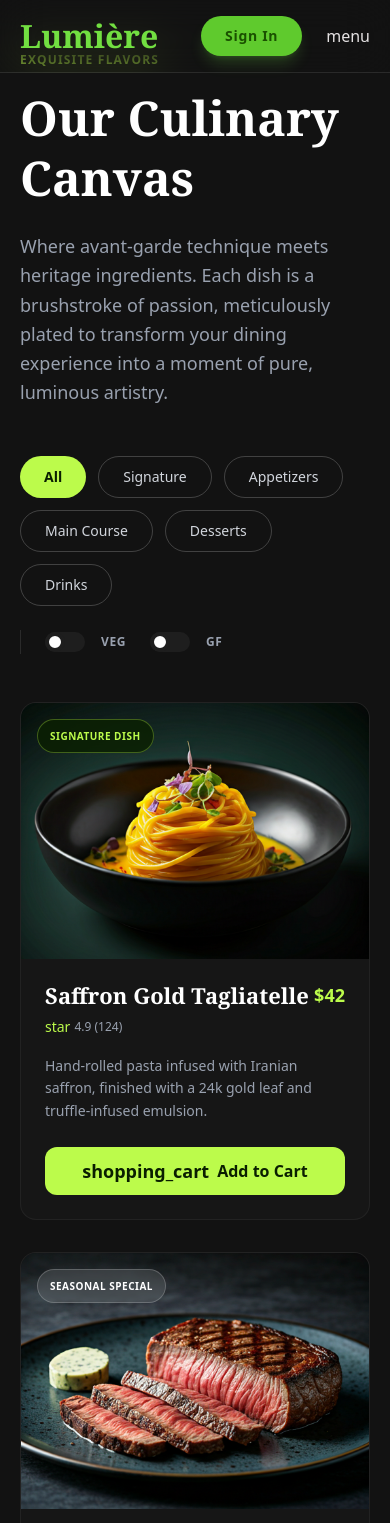
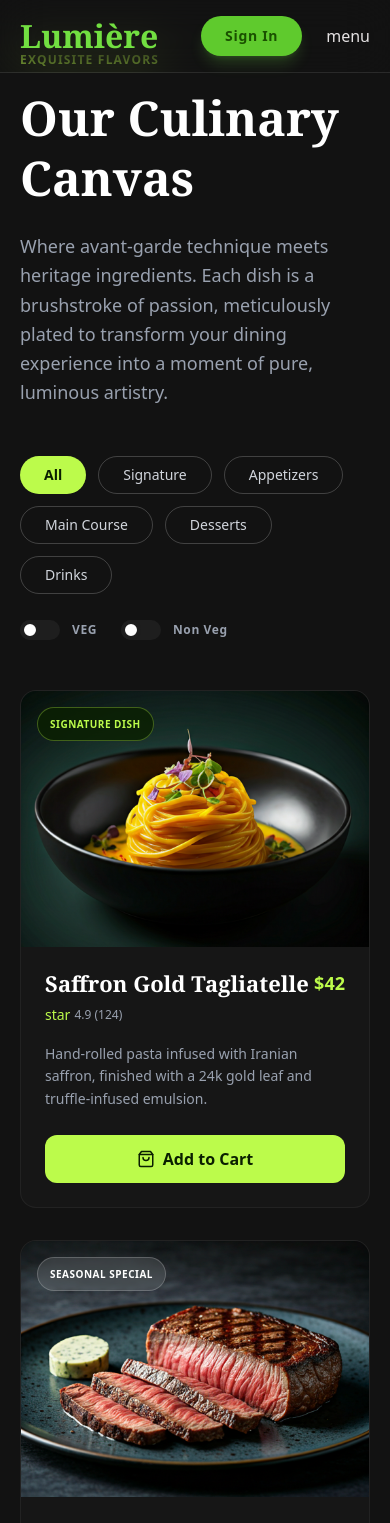
Before and after one commit to masterSahil/Lumiere, a Next.js app: page /menu in a window 390 px wide. Shown: the top 1523 px of the page. Built offline with nearby package versions, Linux system fonts and the light colour scheme.

Commit message:
menu ui optimised

```diff
--- a/app/menu/page.tsx
+++ b/app/menu/page.tsx
@@ -8,30 +8,12 @@ import dishImg5 from "@/assets/images/menu/dishes/dish5.png"
 import dishImg6 from "@/assets/images/menu/dishes/dish6.png"
 import special from "@/assets/images/menu/special/main.png"
 import Image from 'next/image';
+import { LuShoppingBag } from 'react-icons/lu';
+import { MinusCircle, PlusCircle } from 'lucide-react';
 
 export default function MenuPage() {
   return (
     <>
-
-      <style dangerouslySetInnerHTML={{ __html: `
-        body {
-          background-color: #121212;
-          color: #f3f4f6;
-          overflow-x: hidden;
-        }
-        .glass-card {
-          background: rgba(255, 255, 255, 0.03);
-          border: 1px solid rgba(255, 255, 255, 0.05);
-        }
-        .toggle-checkbox:checked {
-          right: 0;
-          border-color: #bcfb4b;
-        }
-        .toggle-checkbox:checked + .toggle-label {
-          background-color: #bcfb4b;
-        }
-      `}} />
-
       <div className="font-sans text-4 leading-6 selection:bg-[#bcfb4b] selection:text-[#0a1f00] min-h-screen bg-[#121212]">
 
         {/* Top Navigation Bar */}
@@ -52,30 +34,47 @@ export default function MenuPage() {
 
           {/* Filters & Toggles */}
           <div className="flex flex-col md:flex-row justify-between items-start md:items-center gap-6 mb-12">
+            {/* Category Buttons */}
             <div className="flex flex-wrap gap-3">
-              <button className="bg-[#bcfb4b] text-[#0a1f00] px-6 py-2 rounded-full text-[14px] font-semibold">All</button>
-              <button className="border border-white/20 text-gray-300 hover:border-[#bcfb4b] hover:text-white px-6 py-2 rounded-full text-[14px] transition-colors">Signature</button>
-              <button className="border border-white/20 text-gray-300 hover:border-[#bcfb4b] hover:text-white px-6 py-2 rounded-full text-[14px] transition-colors">Appetizers</button>
-              <button className="border border-white/20 text-gray-300 hover:border-[#bcfb4b] hover:text-white px-6 py-2 rounded-full text-[14px] transition-colors">Main Course</button>
-              <button className="border border-white/20 text-gray-300 hover:border-[#bcfb4b] hover:text-white px-6 py-2 rounded-full text-[14px] transition-colors">Desserts</button>
-              <button className="border border-white/20 text-gray-300 hover:border-[#bcfb4b] hover:text-white px-6 py-2 rounded-full text-[14px] transition-colors">Drinks</button>
+              <button className="bg-[#bcfb4b] text-[#0a1f00] px-6 py-2 rounded-full text-sm font-semibold">
+                All
+              </button>
+
+              {["Signature", "Appetizers", "Main Course", "Desserts", "Drinks"].map(
+                (item) => (
+                  <button key={item}
+                    className="px-6 py-2 rounded-full text-sm text-gray-300 border border-white/20 hover:border-[#bcfb4b] hover:text-white transition-all duration-300">
+                    {item}
+                  </button>
+                )
+              )}
             </div>
-            <div className="flex items-center gap-6 border-l border-white/10 pl-6">
-              {/* Veg Toggle */}
-              <div className="flex items-center gap-2">
-                <div className="relative inline-block w-10 mr-2 align-middle select-none transition duration-200 ease-in">
-                  <input type="checkbox" name="toggle" id="veg-toggle" className="toggle-checkbox absolute block w-5 h-5 rounded-full bg-white border-4 border-[#1e1e1e] appearance-none cursor-pointer z-10 transition-transform duration-200 ease-in-out" />
-                  <label htmlFor="veg-toggle" className="toggle-label block overflow-hidden h-5 rounded-full bg-[#1e1e1e] cursor-pointer"></label>
-                </div>
+
+            {/* Filters */}
+            <div className="flex items-center gap-6 md:border-l border-white/10 md:pl-6">
+
+              {/* VEG Toggle */}
+              <div className="flex items-center gap-3">
+                <label htmlFor="veg-toggle" className="relative inline-flex h-5 w-10 cursor-pointer">
+                  <input id="veg-toggle" type="checkbox" className="peer sr-only"/>
+
+                  <span className="absolute inset-0 rounded-full bg-[#1e1e1e] transition-colors duration-300 peer-checked:bg-[#bcfb4b]" />
+                  <span className="absolute left-0 top-0 h-5 w-5 rounded-full border-4 border-[#1e1e1e] bg-white transition-all duration-300 peer-checked:translate-x-5 peer-checked:border-[#bcfb4b]"/>
+                </label>
+
                 <span className="text-[12px] font-bold tracking-wider text-gray-400">VEG</span>
               </div>
+
               {/* GF Toggle */}
-              <div className="flex items-center gap-2">
-                <div className="relative inline-block w-10 mr-2 align-middle select-none transition duration-200 ease-in">
-                  <input type="checkbox" name="toggle" id="gf-toggle" className="toggle-checkbox absolute block w-5 h-5 rounded-full bg-white border-4 border-[#1e1e1e] appearance-none cursor-pointer z-10 transition-transform duration-200 ease-in-out" />
-                  <label htmlFor="gf-toggle" className="toggle-label block overflow-hidden h-5 rounded-full bg-[#1e1e1e] cursor-pointer"></label>
-                </div>
-                <span className="text-[12px] font-bold tracking-wider text-gray-400">GF</span>
+              <div className="flex items-center gap-3">
+                <label htmlFor="gf-toggle" className="relative inline-flex h-5 w-10 cursor-pointer">
+                  <input id="gf-toggle" type="checkbox" className="peer sr-only"/>
+
+                  <span className="absolute inset-0 rounded-full bg-[#1e1e1e] transition-colors duration-300 peer-checked:bg-[#bcfb4b]" />
+                  <span className="absolute left-0 top-0 h-5 w-5 rounded-full border-4 border-[#1e1e1e] bg-white transition-all duration-300 peer-checked:translate-x-5 peer-checked:border-[#bcfb4b]" />
+                </label>
+
+                <span className="text-[12px] font-bold tracking-wider text-gray-400">Non Veg</span>
               </div>
             </div>
           </div>
@@ -104,7 +103,7 @@ export default function MenuPage() {
                   Hand-rolled pasta infused with Iranian saffron, finished with a 24k gold leaf and truffle-infused emulsion.
                 </p>
                 <button className="w-full bg-[#bcfb4b] text-[#0a1f00] py-3 rounded-xl font-bold flex items-center justify-center gap-2 hover:bg-[#a2dd3b] transition-colors">
-                  <span className="material-symbols-outlined text-[18px]">shopping_cart</span> Add to Cart
+                  <LuShoppingBag size={18} /> Add to Cart
                 </button>
               </div>
             </div>
@@ -131,9 +130,9 @@ export default function MenuPage() {
                 </p>
                 {/* Quantity Selector State */}
                 <div className="w-full border border-[#bcfb4b] bg-[#121212] py-2 px-4 rounded-xl flex items-center justify-between">
-                  <button className="text-[#bcfb4b] hover:text-white transition-colors"><span className="material-symbols-outlined">remove</span></button>
+                  <button className="text-[#bcfb4b] hover:text-white transition-colors"><span className="material-symbols-outlined"><MinusCircle /> </span></button>
                   <span className="text-[#bcfb4b] font-bold">1</span>
-                  <button className="text-[#bcfb4b] hover:text-white transition-colors"><span className="material-symbols-outlined">add</span></button>
+                  <button className="text-[#bcfb4b] hover:text-white transition-colors"><span className="material-symbols-outlined"><PlusCircle /> </span></button>
                 </div>
               </div>
             </div>
@@ -156,7 +155,7 @@ export default function MenuPage() {
                   Deconstructed ceremonial matcha tiramisu with white chocolate pearls and yuzu-infused mascarpone.
                 </p>
                 <button className="w-full bg-[#bcfb4b] text-[#0a1f00] py-3 rounded-xl font-bold flex items-center justify-center gap-2 hover:bg-[#a2dd3b] transition-colors">
-                  <span className="material-symbols-outlined text-[18px]">shopping_cart</span> Add to Cart
+                  <LuShoppingBag size={18} /> Add to Cart
                 </button>
               </div>
             </div>
@@ -179,7 +178,7 @@ export default function MenuPage() {
                   Gin infused with cucumber and basil, clarified through milk, and finished with a citrus-mint vapor cloud.
                 </p>
                 <button className="w-full bg-[#bcfb4b] text-[#0a1f00] py-3 rounded-xl font-bold flex items-center justify-center gap-2 hover:bg-[#a2dd3b] transition-colors">
-                  <span className="material-symbols-outlined text-[18px]">shopping_cart</span> Add to Cart
+                  <LuShoppingBag size={18} /> Add to Cart
                 </button>
               </div>
             </div>
@@ -202,7 +201,7 @@ export default function MenuPage() {
                   Shaved heritage roots, compressed melon, and wildflower honey-lime drizzle over organic wild greens.
                 </p>
                 <button className="w-full bg-[#bcfb4b] text-[#0a1f00] py-3 rounded-xl font-bold flex items-center justify-center gap-2 hover:bg-[#a2dd3b] transition-colors">
-                  <span className="material-symbols-outlined text-[18px]">shopping_cart</span> Add to Cart
+                  <LuShoppingBag size={18} /> Add to Cart
                 </button>
               </div>
             </div>
@@ -225,7 +224,7 @@ export default function MenuPage() {
                   Sustainably sourced salmon with a pea and mint velouté, accompanied by charred seasonal greens.
                 </p>
                 <button className="w-full bg-[#bcfb4b] text-[#0a1f00] py-3 rounded-xl font-bold flex items-center justify-center gap-2 hover:bg-[#a2dd3b] transition-colors">
-                  <span className="material-symbols-outlined text-[18px]">shopping_cart</span> Add to Cart
+                  <LuShoppingBag size={18} /> Add to Cart
                 </button>
               </div>
             </div>
@@ -233,7 +232,7 @@ export default function MenuPage() {
           </div>
 
           {/* Dish Spotlight */}
-          <div className="glass-card rounded-3xl overflow-hidden flex flex-col lg:flex-row mb-12">
+          <div className="rounded-3xl overflow-hidden flex flex-col lg:flex-row mb-12">
             <div className="lg:w-1/2 relative h-80 lg:h-auto">
               <Image src={special} alt="Dish Spotlight" className="absolute inset-0 w-full h-full object-cover" />
             </div>
```
